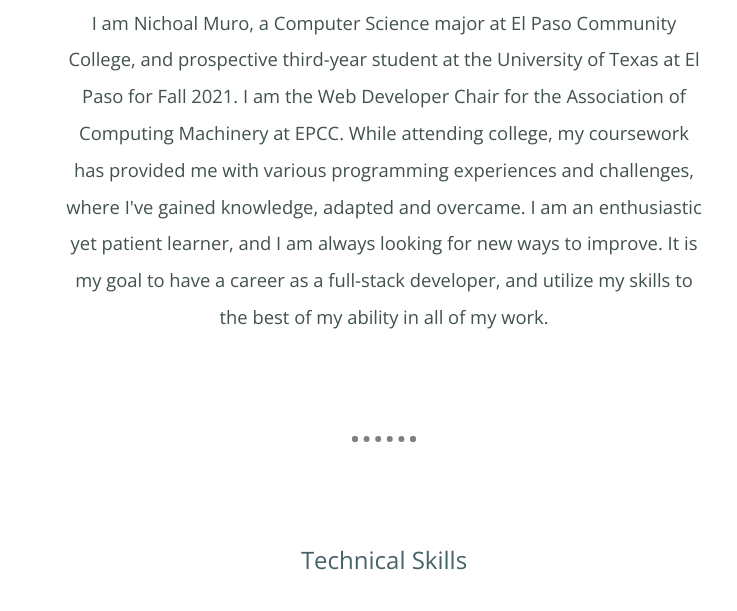
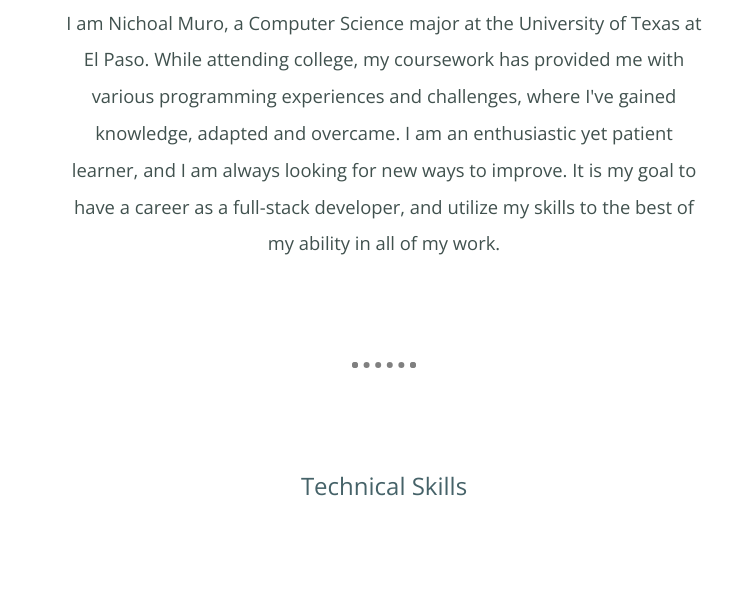
Before and after one commit to nichoalm/my-site, a plain HTML site: page index.html in a window 1280 px wide. Shown: the part 1231-1842 px from the top of the page, without its empty margins (256-993 px from the left). Drawn offline with nearby package versions, Linux system fonts and the light colour scheme.

Commit message:
Update index.html
about section update - school info

```diff
--- a/index.html
+++ b/index.html
@@ -63,10 +63,8 @@
     <div class="profile">
       <img width="350px" class="profile-pic" src="images/circle-cropped copy.png" alt="Nichoal's Profile Picture">
       <h2>Hi there.</h2>
-      <p class="intro">I am Nichoal Muro, a Computer Science major at El Paso Community College, and
-        prospective third-year student at the University of Texas at El Paso for Fall 2021.
-        I am the Web Developer Chair for the Association of Computing Machinery at EPCC.
-        While attending college, my coursework has provided me with
+      <p class="intro">I am Nichoal Muro, a Computer Science major at the University of
+        Texas at El Paso. While attending college, my coursework has provided me with
         various programming experiences and challenges, where I've gained knowledge, adapted
         and overcame. I am an enthusiastic yet patient learner, and I am always looking for new
         ways to improve. It is my goal to have a career as a full-stack developer, and utilize
```
